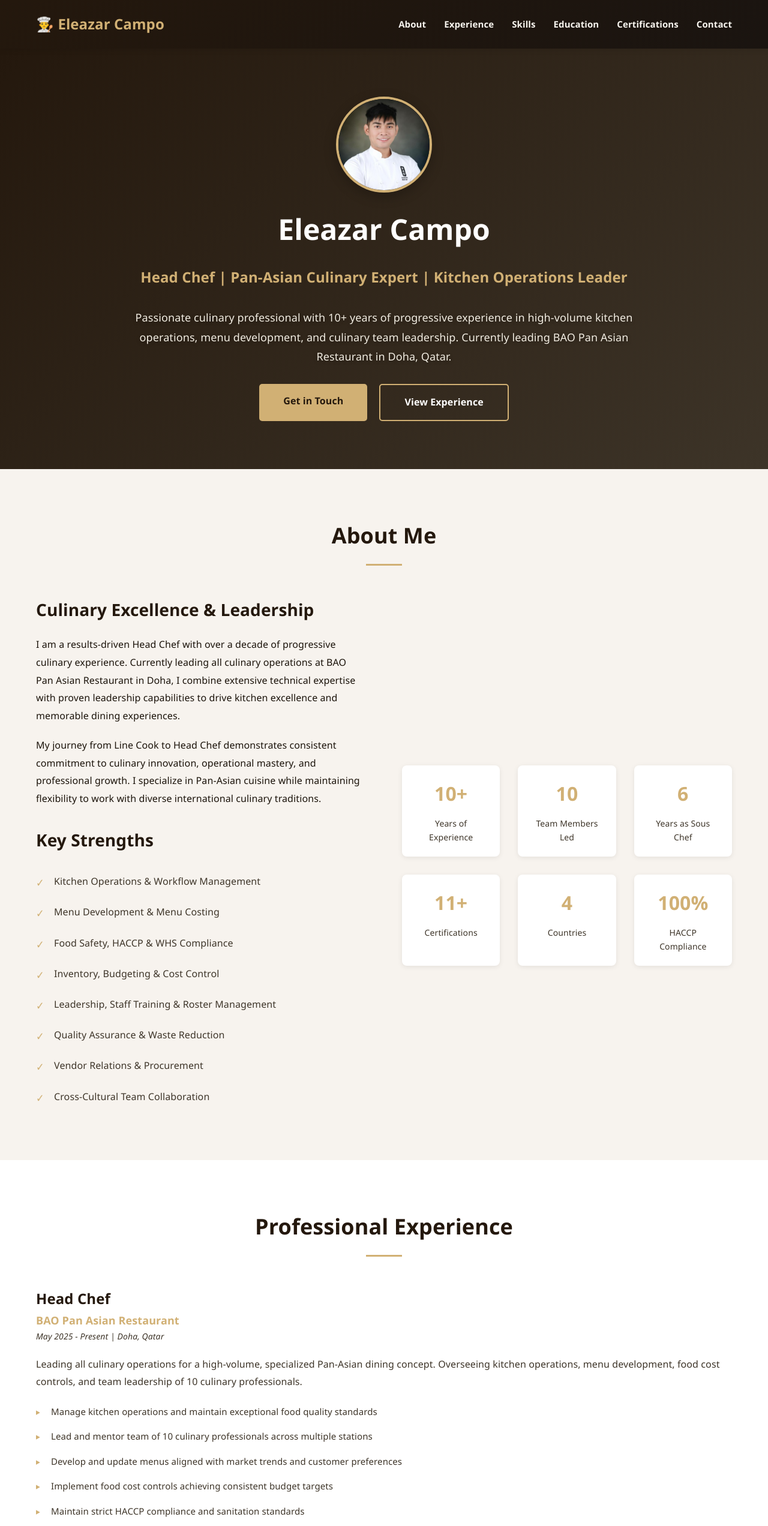
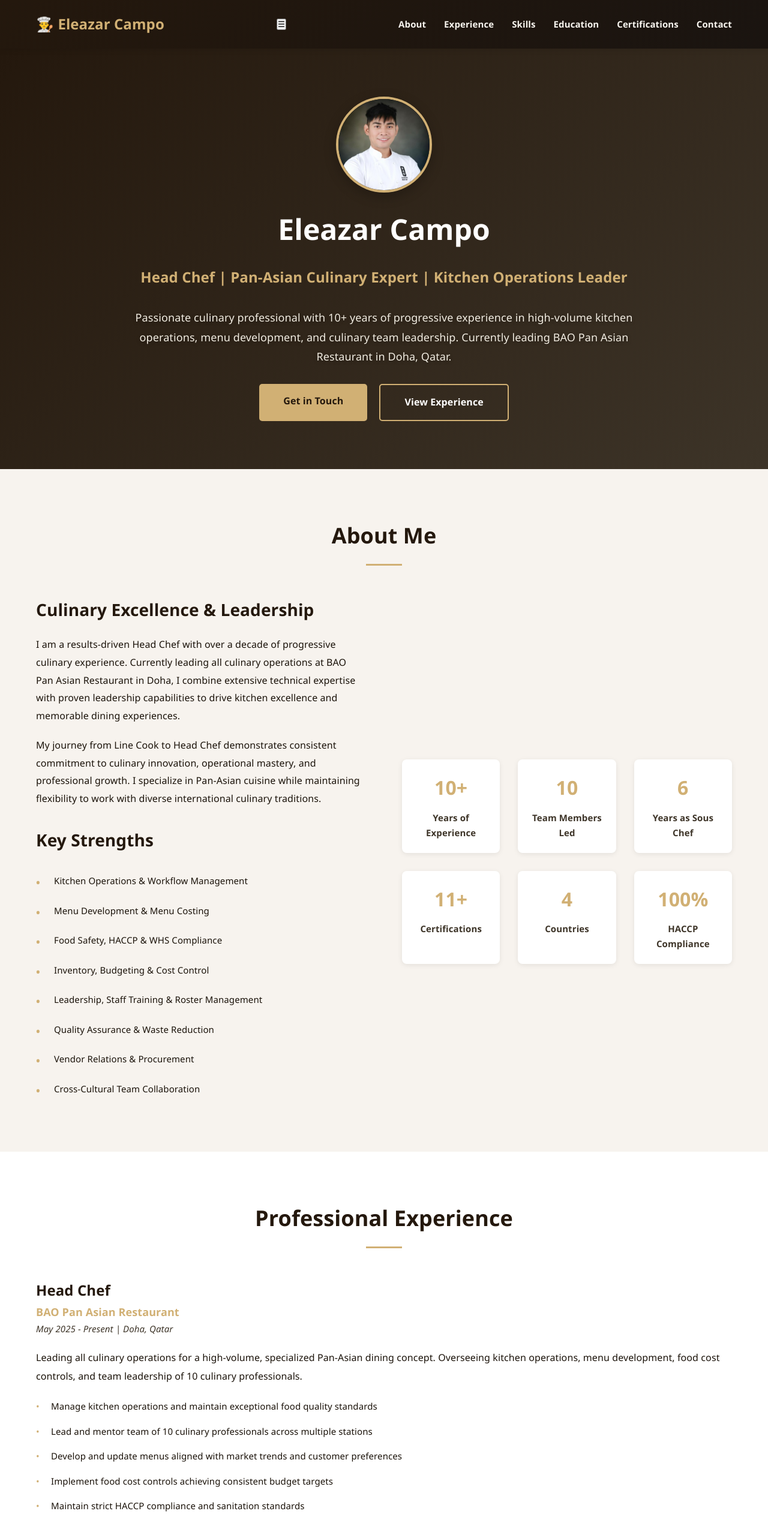
Before and after one commit to nirzaf/eleazar_campos, a React (Vite) app: page / in a window 1280 px wide. Shown: the top 2544 px of the page at 60% size. Built offline with nearby package versions, Linux system fonts and the light colour scheme.

Commit message:
style: update text colors and typography for better readability
- Change text colors from light to dark variants in multiple sections
- Adjust font sizes and weights for better visual hierarchy
- Replace bullet point characters for consistency
- Improve line heights and spacing

```diff
--- a/src/App.css
+++ b/src/App.css
@@ -206,11 +206,12 @@ section h2::after {
     padding: 12px 0;
     padding-left: 30px;
     position: relative;
-    color: var(--text-light);
+    color: var(--text-dark);
+    font-size: 15px;
 }
 
 .strengths li::before {
-    content: '✓';
+    content: '•';
     position: absolute;
     left: 0;
     color: var(--accent-color);
@@ -242,8 +243,9 @@ section h2::after {
 
 .stat-label {
     color: var(--text-light);
-    font-size: 14px;
+    font-size: 15px;
     margin-top: 10px;
+    font-weight: 600;
 }
 
 #experience { background-color: white; }
@@ -277,14 +279,15 @@ section h2::after {
 
 .date-location {
     color: var(--text-light);
-    font-size: 14px;
+    font-size: 15px;
     font-style: italic;
 }
 
 .experience-description {
-    color: var(--text-light);
-    line-height: 1.8;
+    color: var(--text-dark);
+    line-height: 1.9;
     margin-bottom: 15px;
+    font-size: 16px;
 }
 
 .achievements { list-style: none; margin-top: 15px; }
@@ -293,12 +296,12 @@ section h2::after {
     padding: 8px 0;
     padding-left: 25px;
     position: relative;
-    color: var(--text-light);
+    color: var(--text-dark);
     font-size: 15px;
 }
 
 .achievements li::before {
-    content: '▸';
+    content: '•';
     position: absolute;
     left: 0;
     color: var(--accent-color);
@@ -332,7 +335,7 @@ section h2::after {
 
 .skill-category li {
     padding: 8px 0;
-    color: var(--text-light);
+    color: var(--text-dark);
     font-size: 15px;
     border-bottom: 1px solid var(--border-color);
 }
@@ -369,8 +372,8 @@ section h2::after {
 }
 
 .education-item p {
-    color: var(--text-light);
-    line-height: 1.6;
+    color: var(--text-dark);
+    line-height: 1.75;
 }
 
 #certifications { background-color: var(--light-bg); }
@@ -399,7 +402,7 @@ section h2::after {
 
 .cert-issuer {
     color: var(--text-light);
-    font-size: 13px;
+    font-size: 14px;
 }
 
 #contact {
@@ -425,7 +428,7 @@ section h2::after {
 
 .contact-item p {
     font-size: 16px;
-    color: #e8e8e8;
+    color: #f6efe5;
 }
 
 .contact-item a { color: var(--accent-color); text-decoration: none; }
@@ -433,7 +436,7 @@ section h2::after {
 
 footer {
     background: #1a1410;
-    color: #999;
+    color: #e6dfd4;
     text-align: center;
     padding: 30px 20px;
     border-top: 2px solid var(--accent-color);
@@ -465,4 +468,4 @@ section { animation: fadeIn 0.6s ease-out; }
 
 .mt-30 { margin-top: 30px; }
 .lead-text { font-size: 18px; margin-bottom: 40px; color: #e8e8e8; }
-.fine-print { margin-top: 50px; color: #999; font-size: 14px; }
+.fine-print { margin-top: 50px; color: #e6dfd4; font-size: 14px; }
--- a/src/App.jsx
+++ b/src/App.jsx
@@ -1,20 +1,32 @@
-import React from 'react'
+import React, { useEffect, useState } from 'react'
 import './App.css'
 import profileImg from '../profile.png'
 
 export default function App() {
+  const [isMenuOpen, setIsMenuOpen] = useState(false)
+  useEffect(() => {
+    document.body.classList.toggle('menu-open', isMenuOpen)
+  }, [isMenuOpen])
   return (
     <>
       <header>
         <nav>
           <div className="logo">👨‍🍳 Eleazar Campo</div>
-          <ul>
-            <li><a href="#about">About</a></li>
-            <li><a href="#experience">Experience</a></li>
-            <li><a href="#skills">Skills</a></li>
-            <li><a href="#education">Education</a></li>
-            <li><a href="#certifications">Certifications</a></li>
-            <li><a href="#contact">Contact</a></li>
+          <button
+            className="menu-toggle"
+            aria-label="Toggle navigation"
+            aria-expanded={isMenuOpen}
+            onClick={() => setIsMenuOpen(v => !v)}
+          >
+            ☰
+          </button>
+          <ul className={`nav-links ${isMenuOpen ? 'active' : ''}`}>
+            <li><a href="#about" onClick={() => setIsMenuOpen(false)}>About</a></li>
+            <li><a href="#experience" onClick={() => setIsMenuOpen(false)}>Experience</a></li>
+            <li><a href="#skills" onClick={() => setIsMenuOpen(false)}>Skills</a></li>
+            <li><a href="#education" onClick={() => setIsMenuOpen(false)}>Education</a></li>
+            <li><a href="#certifications" onClick={() => setIsMenuOpen(false)}>Certifications</a></li>
+            <li><a href="#contact" onClick={() => setIsMenuOpen(false)}>Contact</a></li>
           </ul>
         </nav>
       </header>
```
